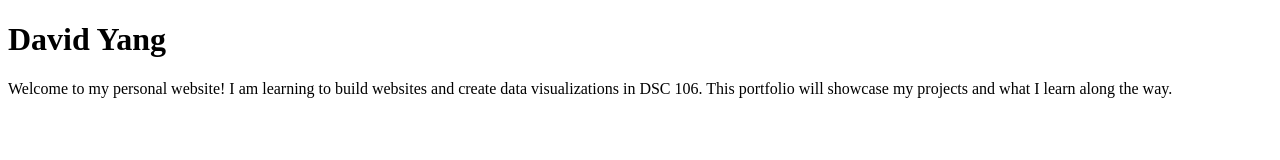
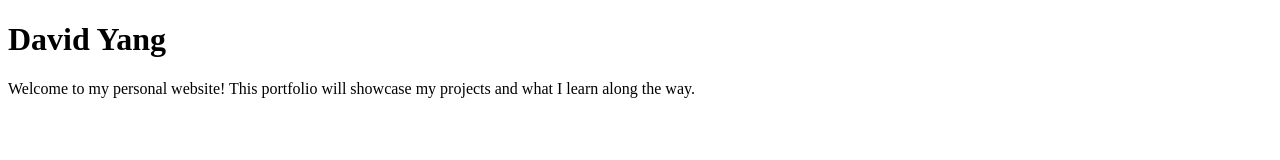
Before and after one commit to cookieyang888/portfolio, a plain HTML site: page index.html in a window 1280 px wide. Drawn offline with Linux system fonts and the light colour scheme.

Commit message:
Update homepage introduction

```diff
--- a/index.html
+++ b/index.html
@@ -7,6 +7,6 @@
 </head>
 <body>
     <h1>David Yang</h1>
-    <p>Welcome to my personal website! I am learning to build websites and create data visualizations in DSC 106. This portfolio will showcase my projects and what I learn along the way.</p>
+    <p>Welcome to my personal website! This portfolio will showcase my projects and what I learn along the way.</p>
 </body>
 </html>
```
